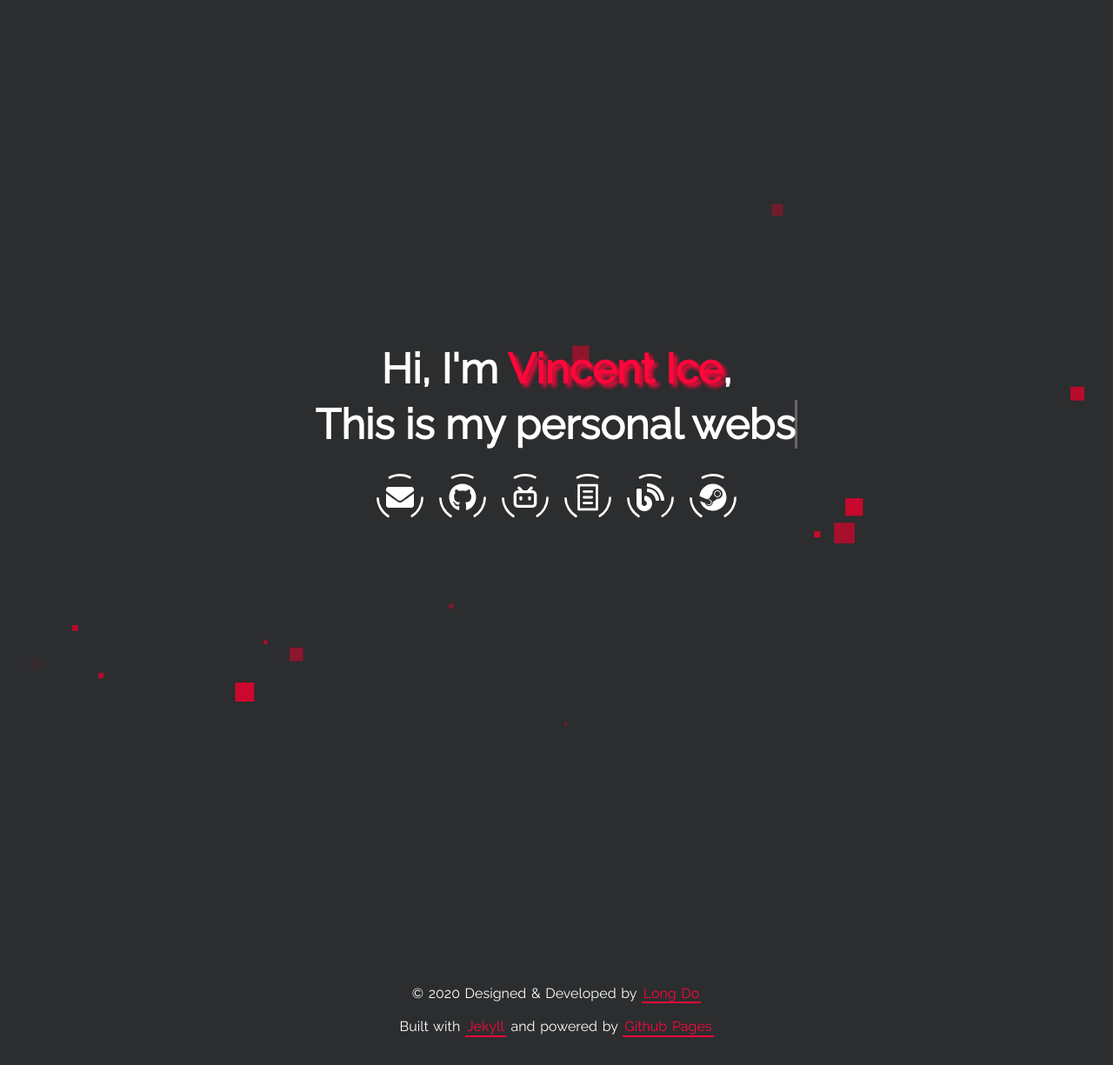
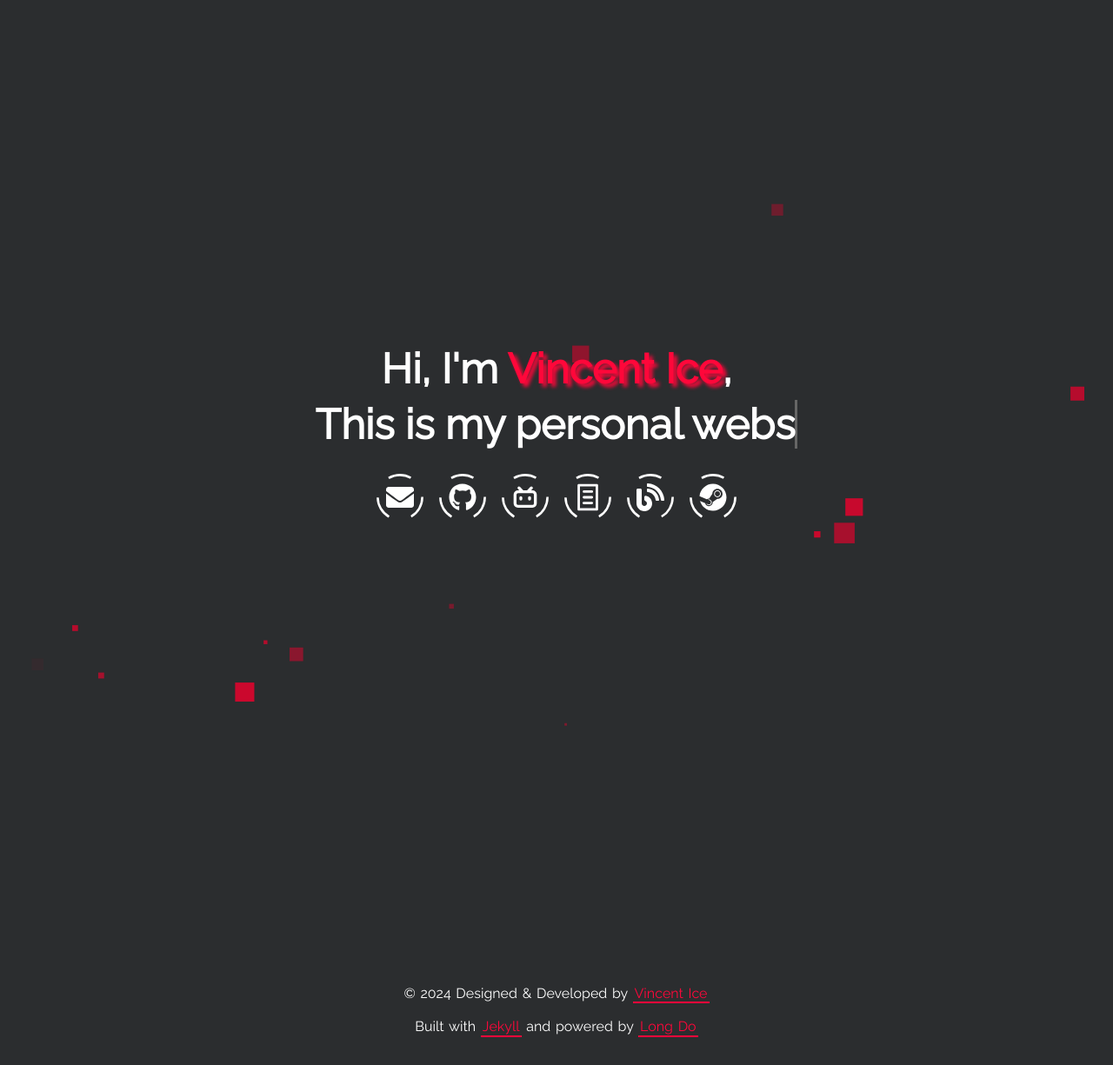
Before and after one commit to Vincent-ice/Vincent-ice.github.io, a Jekyll site: the page built from index.html, in a window 1280 px wide. Shown: the whole page at 87% size. Built offline with Jekyll 4.4.1, drawn with Linux system fonts in a browser that asks for light colours.

Commit message:
update footer & google analytics

```diff
--- a/_config.yml
+++ b/_config.yml
@@ -110,7 +110,7 @@ projects:
 # Set the id, if you want to track your website with Google Analytics
 # > set this to "", if you do not want to track with Google Analytics
 google-analytics:
-  id: ""
+  id: "G-VLD9YXKQP8"
 
 ### END OF VALUES YOU SHOULD CHANGE ###
 
--- a/_includes/footer.html
+++ b/_includes/footer.html
@@ -1,8 +1,8 @@
 <footer class="footer">
   <p>
-    &copy; 2020 Designed & Developed by
-    <a class="highlight-link" href="https://longpdo.github.io/" target="_blank" rel="noreferrer">
-      Long Do
+    &copy; 2024 Designed & Developed by
+    <a class="highlight-link" href="https://vincent-ice.github.io/" target="_blank" rel="noreferrer">
+      Vincent Ice
     </a>
   </p>
   <p>
@@ -11,8 +11,8 @@
       Jekyll
     </a>
     and powered by
-    <a class="highlight-link" href="https://pages.github.com/" target="_blank" rel="noreferrer">
-      Github Pages
+    <a class="highlight-link" href="https://longpdo.github.io/" target="_blank" rel="noreferrer">
+      Long Do
     </a>
   </p>
 </footer>
```
